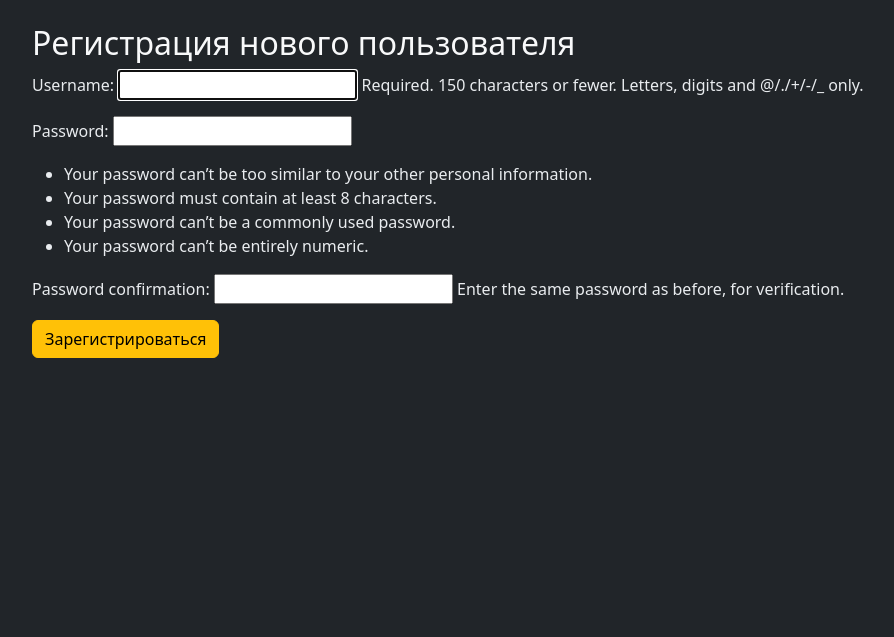
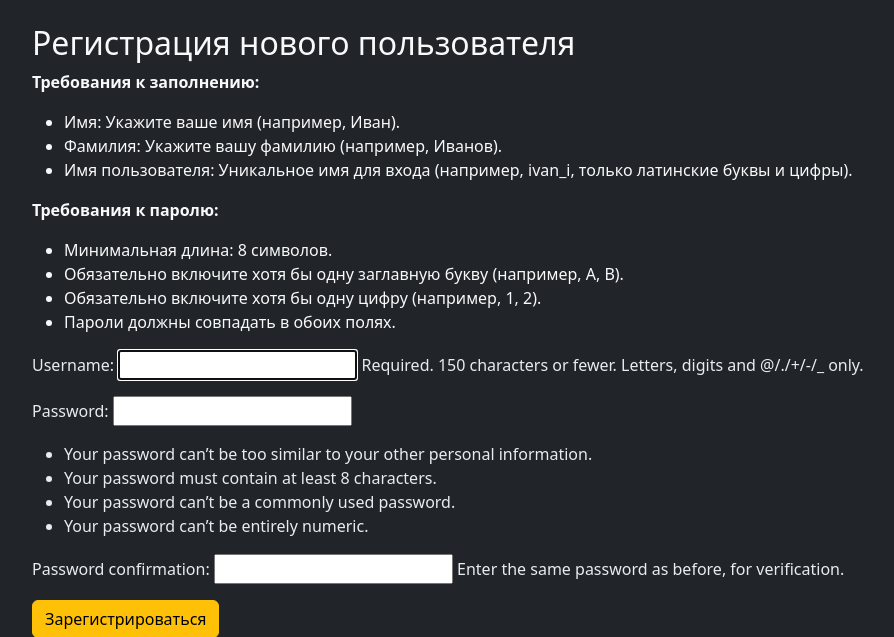
Before and after one commit to IvanFoksha/python-project-52, a Django app: page /users/create/ in a window 1280 px wide. Shown: the part 113-750 px from the top of the page, without its empty margins (62-956 px from the left). Run offline with Django 5.2, Linux system fonts and the light colour scheme; some libraries are stand-ins or nearby versions.

Commit message:
Update user_create template for correct data

```diff
--- a/task_manager/templates/user_create.html
+++ b/task_manager/templates/user_create.html
@@ -1,6 +1,39 @@
 {% extends 'base.html' %} {% block content %}
 <div class="container mt-4">
   <h2 class="text-light">Регистрация нового пользователя</h2>
+  {% if messages %} {% for message in messages %}
+  <div
+    class="alert alert-{{ message.tags }} alert-dismissible fade show"
+    role="alert"
+  >
+    {{ message }}
+    <button
+      type="button"
+      class="btn-close"
+      data-bs-dismiss="alert"
+      aria-label="Close"
+    ></button>
+  </div>
+  {% endfor %} {% endif %}
+
+  <p class="text-light"><strong>Требования к заполнению:</strong></p>
+  <ul class="text-light">
+    <li>Имя: Укажите ваше имя (например, Иван).</li>
+    <li>Фамилия: Укажите вашу фамилию (например, Иванов).</li>
+    <li>
+      Имя пользователя: Уникальное имя для входа (например, ivan_i, только
+      латинские буквы и цифры).
+    </li>
+  </ul>
+
+  <p class="text-light"><strong>Требования к паролю:</strong></p>
+  <ul class="text-light">
+    <li>Минимальная длина: 8 символов.</li>
+    <li>Обязательно включите хотя бы одну заглавную букву (например, A, B).</li>
+    <li>Обязательно включите хотя бы одну цифру (например, 1, 2).</li>
+    <li>Пароли должны совпадать в обоих полях.</li>
+  </ul>
+
   <form method="post">
     {% csrf_token %} {{ form.as_p }}
     <button type="submit" class="btn btn-warning">Зарегистрироваться</button>
```
